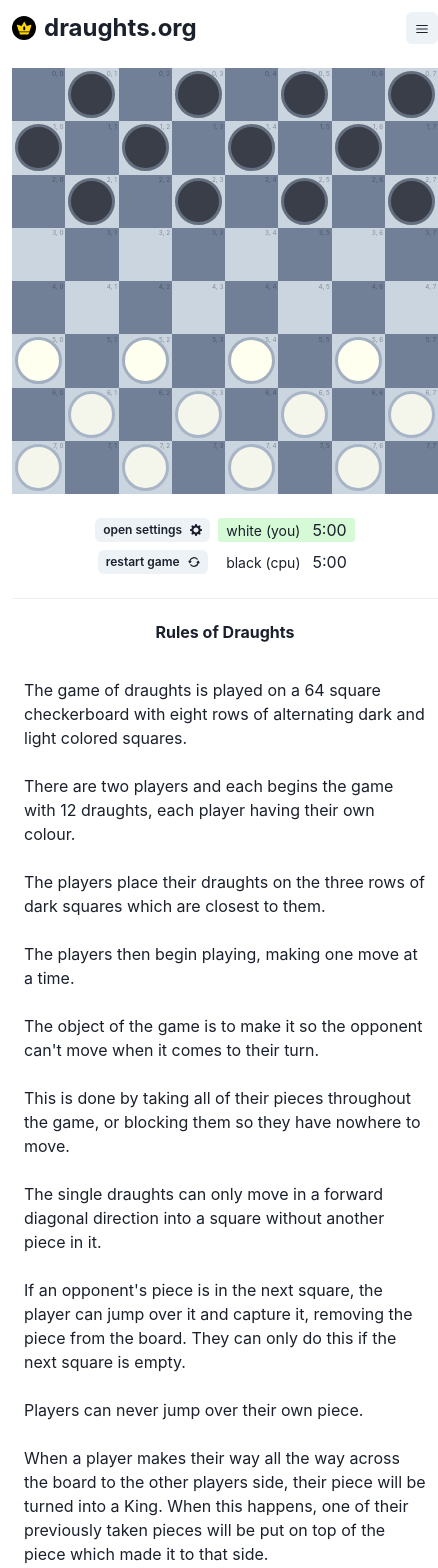
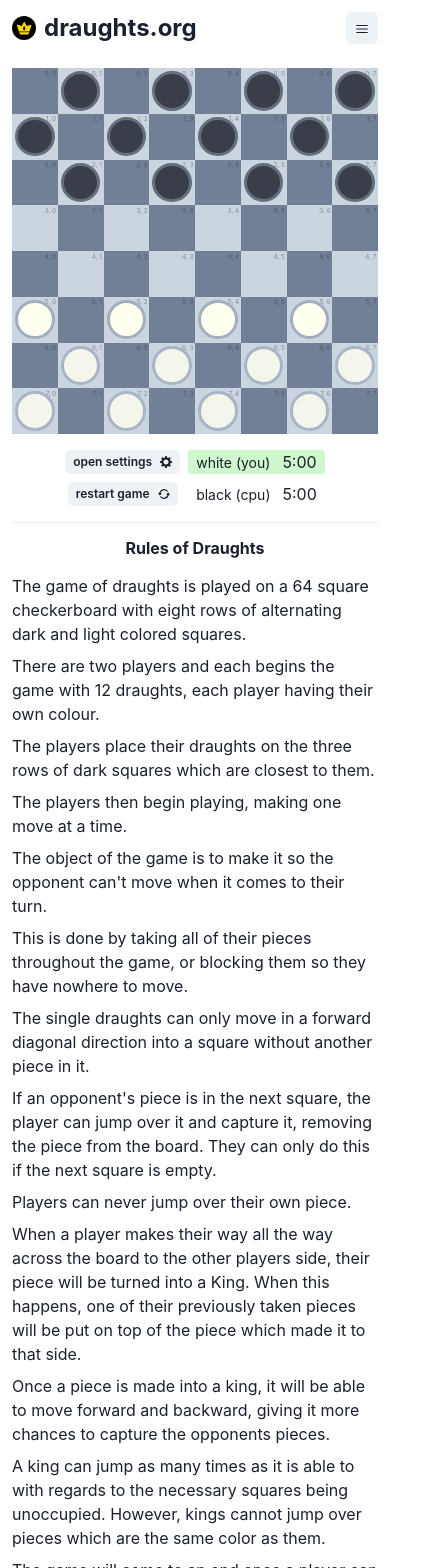
Before and after one commit to loks0n/draughts-web, a Next.js app: page / in a window 390 px wide. Shown: the top 1568 px of the page, 438 px wide, since content can reach past the window. Built offline with nearby package versions, Linux system fonts and the light colour scheme.

Commit message:
fix: mobile layout issue

```diff
--- a/components/content/DraughtsRulesContent.jsx
+++ b/components/content/DraughtsRulesContent.jsx
@@ -1,8 +1,8 @@
-import { Container, Text, VStack } from '@chakra-ui/react';
+import { Text, VStack } from '@chakra-ui/react';
 
 export function DraughtsRulesContent() {
   return (
-    <VStack align="start" padding={[3, 0]} spacing={6}>
+    <VStack align="start" spacing={2}>
       <Text>
         The game of draughts is played on a 64 square checkerboard with eight
         rows of alternating dark and light colored squares.
@@ -56,17 +56,6 @@ export function DraughtsRulesContent() {
         If both the players can&apos;t move anywhere, the game will end in a
         tie, or draw.
       </Text>
-      <Container maxW="md">
-        <iframe
-          width="370"
-          height="315"
-          src="https://www.youtube.com/embed/PgNN6CdkYXs"
-          title="YouTube video player"
-          frameBorder="0"
-          allow="accelerometer; autoplay; clipboard-write; encrypted-media; gyroscope; picture-in-picture"
-          allowFullScreen
-        ></iframe>
-      </Container>
     </VStack>
   );
 }
--- a/components/layout/MainLayout.jsx
+++ b/components/layout/MainLayout.jsx
@@ -14,7 +14,7 @@ export function MainLayout(props) {
       columnGap={[3, 4, 5, 6]}
       templateRows={['0 auto auto auto auto 0', '0 auto auto 0']}
       templateColumns={[
-        '0 1fr 0',
+        '0 minmax(0, 1fr) 0',
         '0 minmax(4em, 1fr) min(78vh, 78vw) 0',
         '0 minmax(4em, 1fr) min(78vh, 78vw) minmax(4em, 1fr) 0',
       ]}
--- a/pages/index.jsx
+++ b/pages/index.jsx
@@ -25,7 +25,7 @@ export default function Home() {
         }}
         board={{ playerToMove: Players.WHITE, position: INITIAL_POSITION }}
       >
-        <VStack spacing={6}>
+        <VStack spacing={4}>
           <DraughtsBoard />
           <HStack>
             <DraughtsMenuView />
```
Also changed, not shown: pages/rules.jsx (+10 -0 lines).
